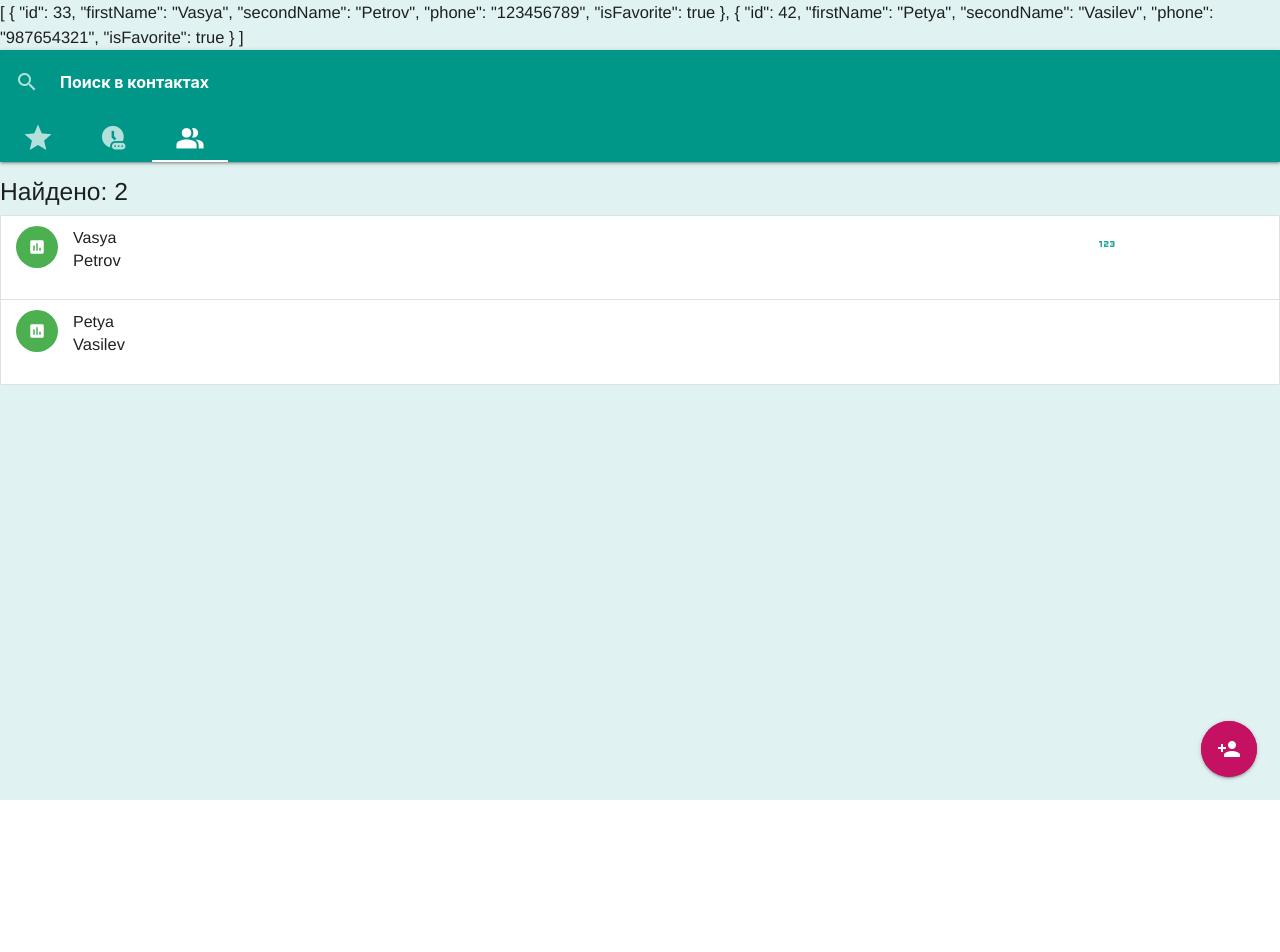
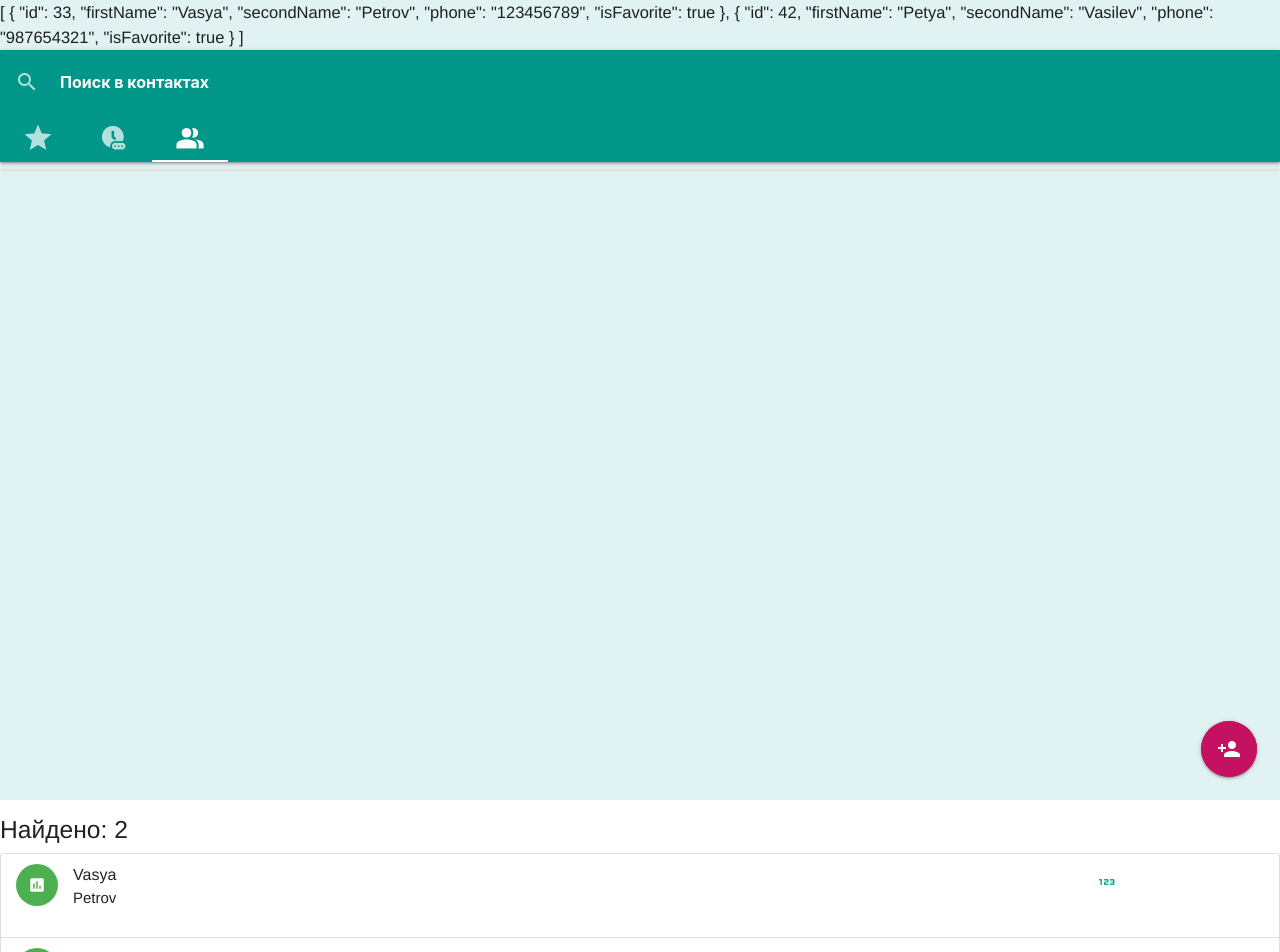
Before and after one commit to Yuriyzhdanov/contacts-manager, a Vue app: page / in a window 1280 px wide. Shown: the top 952 px of the page. Before the commit the page ends 800 px from the top, so only its background shows below. Built offline with nearby package versions, Linux system fonts and the light colour scheme.

Commit message:
delete WidgetSearch,transfer logic to ModalSearchResult

```diff
--- a/src/App.vue
+++ b/src/App.vue
@@ -6,7 +6,6 @@ import TabContacts from './components/TabContacts.vue'
 import ModalAddContact from './components/ModalAddContact.vue'
 import ModalContactDetail from './components/ModalContactDetail.vue'
 import ModalSearchResults from './components/ModalSearchResults.vue'
-import WidgetSearch from './components/WidgetSearch.vue'
 
 export default {
   components: {
@@ -17,7 +16,6 @@ export default {
     ModalAddContact,
     ModalContactDetail,
     ModalSearchResults,
-    WidgetSearch,
   },
 
   data() {
@@ -67,7 +65,7 @@ export default {
   <div class="wrapper teal lighten-5">
     {{ contacts }}
     <NavigationBar />
-    <WidgetSearch v-bind:contacts="contacts" />
+    <!-- <WidgetSearch v-bind:contacts="contacts" /> -->
     <div>
       <TabFavorites v-bind:contacts="favoriteContacts" />
       <TabRecentCalls />
@@ -82,7 +80,7 @@ export default {
 
   <ModalAddContact v-on:on-add-contact="addNewContact" />
   <ModalContactDetail />
-  <ModalSearchResults />
+  <ModalSearchResults v-bind:contacts="contacts" />
 </template>
 :selected-contact="selectedContact"
 
--- a/src/components/ModalSearchResults.vue
+++ b/src/components/ModalSearchResults.vue
@@ -1,19 +1,32 @@
+<script>
+export default {
+  props: ['contacts'],
+
+  computed: {
+    contactsCount() {
+      return this.contacts.length
+    },
+  },
+}
+</script>
 <template>
-  <div id="modal3" class="modal bottom-sheet modal-close non-overlay">
   <div class="modal-content">
     <div class="wrap-content">
-        <h5 class="header">Найдено:</h5>
+      <h5 class="header">Найдено: {{ contactsCount }}</h5>
       <ul class="collection">
-          <li class="collection-item avatar">
+        <li
+          v-for="contact of contacts"
+          :key="contact.id"
+          class="collection-item avatar"
+        >
           <i class="material-icons circle green">assessment</i>
-            <span class="title">Title</span>
-            <p>First Line</p>
+          <span class="title">{{ contact.firstName }}</span>
+          <p>{{ contact.secondName }}</p>
           <a href="#!" class="secondary-content">
-              <i class="material-icons">phone</i>
+            <i class="material-icons">{{ contact.phone }}</i>
           </a>
         </li>
       </ul>
     </div>
   </div>
-  </div>
 </template>
--- a/src/components/WidgetSearch.vue
+++ /dev/null
@@ -1,32 +0,0 @@
-<script>
-export default {
-  props: ['contacts'],
-
-  computed: {
-    contactsCount() {
-      return this.contacts.length
-    },
-  },
-}
-</script>
-<template>
-  <div class="modal-content">
-    <div class="wrap-content">
-      <h5 class="header">Найдено: {{ contactsCount }}</h5>
-      <ul class="collection">
-        <li
-          v-for="contact of contacts"
-          :key="contact.id"
-          class="collection-item avatar"
-        >
-          <i class="material-icons circle green">assessment</i>
-          <span class="title">{{ contact.firstName }}</span>
-          <p>{{ contact.secondName }}</p>
-          <a href="#!" class="secondary-content">
-            <i class="material-icons">{{ contact.phone }}</i>
-          </a>
-        </li>
-      </ul>
-    </div>
-  </div>
-</template>
```
Also changed, not shown: jsconfig.json (+2 -9 lines). Lines whose indentation alone changed are shown as unchanged.
